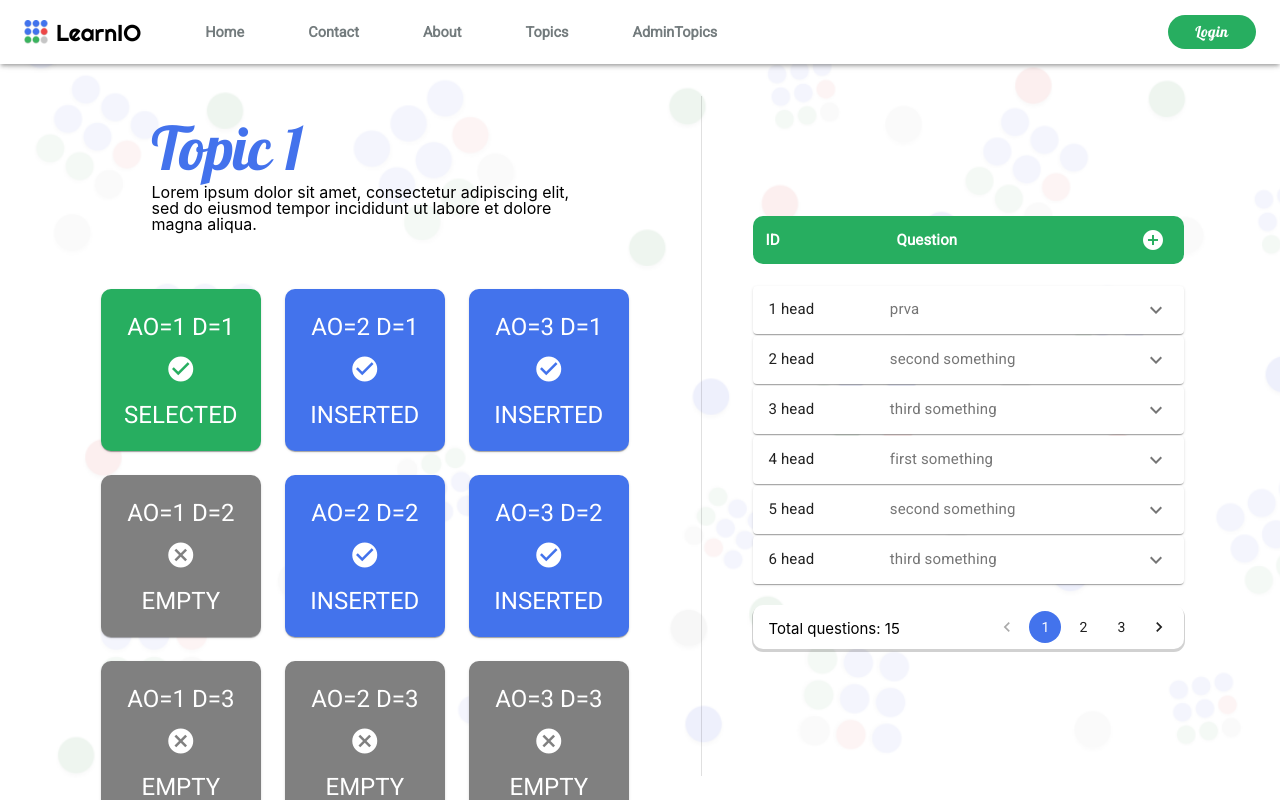
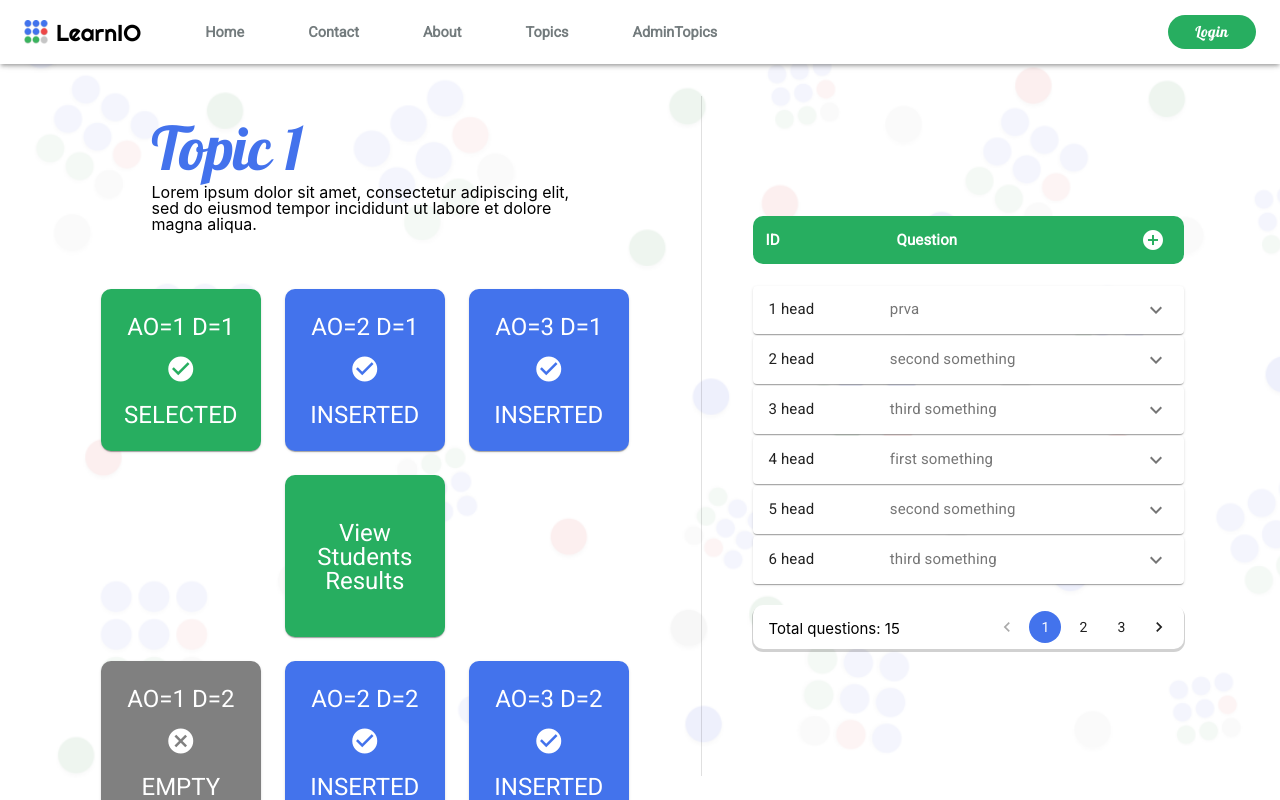
Before and after one commit to IvanLuksic/LearnIO, a React (Create React App) app in the folder learnio/: page /admin-topic/1 in a window 1280 px wide. Built offline with nearby package versions, Linux system fonts and the light colour scheme.

Commit message:
dodan column u admin matrici

```diff
--- a/learnio/src/components/admin/AddTopicPU.jsx
+++ b/learnio/src/components/admin/AddTopicPU.jsx
@@ -184,8 +184,8 @@ function AddTopicPU(props){
                         show1 ?
                             <Grid container item direction="row" justify="space-between" alignItems="flex-start" style={{width:"70%"}}>
                                 <Grid style={{width:"30%"}}>
-                                    <TextField style={{marginTop: "1em", marginBottom: "1em"}} id="outlined-basic" variant="outlined" label="Topic name" value={valueText} onChange={handleChangeText}/>
-                                    <TextField style={{marginTop: "1em", marginBottom: "1em"}} id="outlined-basic" variant="outlined" label="description" value={desc} onChange={handleChangeDesc}/>
+                                    <TextField noValidate autoComplete="off" style={{marginTop: "1em", marginBottom: "1em"}} id="outlined-basic" variant="outlined" label="Topic name" value={valueText} onChange={handleChangeText}/>
+                                    <TextField noValidate autoComplete="off" style={{marginTop: "1em", marginBottom: "1em"}} id="outlined-basic" variant="outlined" label="description" value={desc} onChange={handleChangeDesc}/>
                                 </Grid>
 
                                 <Grid style={{width:"45%"}}>
--- a/learnio/src/components/admin/AdminTopics.jsx
+++ b/learnio/src/components/admin/AdminTopics.jsx
@@ -94,6 +94,7 @@ function AdminTopics(props){
 
     // brisanje topica iz liste
     const handleDelete=(id)=>{
+
       console.log(id);
       console.log("pozvan delete");
       setRows(
@@ -124,7 +125,7 @@ function AdminTopics(props){
         {field: "ao", headerName: 'AO'},
         {field: "d", headerName:'D'},
         {field: 'open', headerName: `${' '}`, renderCell: (params) => (<Link to={'/admin-topic/'+ linkage}><Button><Icon style={{color:"#27AE60",fontSize:'2em'}}>edit_outlined_icon </Icon> </Button></Link>),},
-        {field: 'delete', headerName: `${' '}` ,renderCell: (params) => (<Button onClick={() =>handleDelete(params.data.id)}><Icon style={{color:"#EB4949",fontSize:'2em'}}>delete_forever_rounded_icon</Icon></Button>), },
+        {field: 'delete', headerName: `${' '}` ,renderCell: (params) => (<Button onClick={() =>{handleDelete(params.data.id)}}><Icon style={{color:"#EB4949",fontSize:'2em'}}>delete_forever_rounded_icon</Icon></Button>), },
     ];
 
 
@@ -139,7 +140,6 @@ function AdminTopics(props){
               <AddTopicPU closePopup={handleClose} addTopic={addQuestion}/>
             </Dialog>
         </div>
-
     )
 };
 export default AdminTopics;
--- a/learnio/src/components/admin/DisplayRow.jsx
+++ b/learnio/src/components/admin/DisplayRow.jsx
@@ -1,13 +1,14 @@
 import React from 'react';
 import Grid from '@material-ui/core/Grid';
 import DisplayField from './DisplayField';
+import StudentNames from './StudentNames';
 
 
 //renders the rows of the matrix element, takes changeSelected function, row (only one) of fields (length = AO), AO and D of selected field as props
 
 function DisplayRow(props){
     let returnRow = props.questions.map( (field,index) => <DisplayField key={index} questions={field.question} changeSelected={props.changeSelected} ao={field.ao} d={field.d} aoSelected={props.aoSelected} dSelected={props.dSelected}/> )
-    return(<Grid container item direction="row" justify="center" alignItems="center" spacing={3}>{returnRow}</Grid>);
+    return(<Grid container item direction="row" justify="center" alignItems="center" spacing={3}>{returnRow} <StudentNames/> </Grid>);
     }
 
 
--- /dev/null
+++ b/learnio/src/components/admin/StudentNames.jsx
@@ -0,0 +1,49 @@
+import Grid from '@material-ui/core/Grid';
+import React, { useEffect, useState } from 'react';
+import Paper from '@material-ui/core/Paper';
+import Icon from '@material-ui/core/Icon';
+import { makeStyles} from '@material-ui/core/styles';
+import TestMainMenu from '../student/TestMainMenu';
+
+
+const useStyles = makeStyles((theme) => ({
+    paper:{
+        width: "6em",
+        height: "6em",
+        textAlign: 'center',
+        variant: "outlined",
+        backgroundColor: '#BDBDBD',
+        fontFamily:'Roboto',
+        fontSize: '3vh',
+        paddingTop:  '10px',
+        padding: theme.spacing(1),
+        color:"white",
+        borderRadius: "10px",
+        cursor: "pointer"
+        },
+    matrix:{
+        marginRight:"2vh",
+        [theme.breakpoints.up('md')]: {
+             marginTop:"10vh",
+             overflowY: "scroll",
+             maxHeight: "90vh"
+          },
+        },
+}));
+function StudentNames(props){
+    const classes=useStyles();
+    const [color,setColor]=useState("#27AE60");
+    return (
+        <Grid item>
+            <Paper className={classes.paper} style={{backgroundColor:color }}>
+                <Grid container direction="column" justify="center" alignItems="center" style={{height: "100%"}} >
+                    <Grid item><h1>View</h1></Grid>
+                    <Grid item><h1>Students</h1></Grid>
+                    <Grid item><p>Results</p></Grid>
+                </Grid>
+            </Paper>
+
+        </Grid>
+    )
+}
+export default StudentNames;
```
Also changed, not shown: learnio/src/components/admin/DisplayField.jsx (line endings or trailing spaces).
